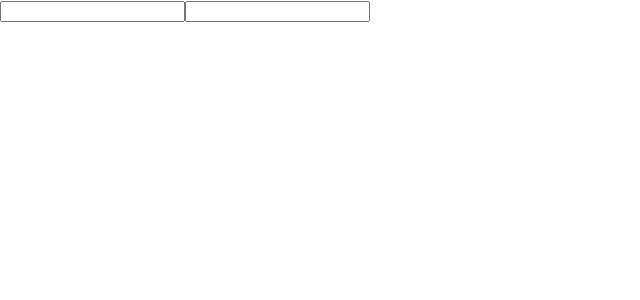
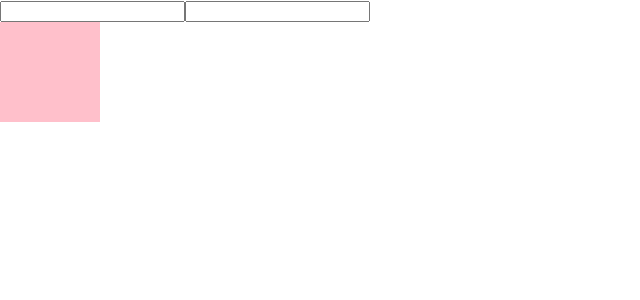
Before and after one commit to NewBean0312/react-test, a React (Create React App) app: page / in a window 1280 px wide. Shown: the top 300 px of the page, without its empty margins (0-640 px from the left). Built offline with nearby package versions, Linux system fonts and the light colour scheme.

Commit message:
ContextEx

```diff
--- a/src/App.js
+++ b/src/App.js
@@ -1,10 +1,12 @@
 import React from "react";
-import Counter from "./Counter";
+import EffectEx from "./EffectEx";
+import ContextEx from "./ContextEx";
 
 const App = () => {
   return (
     <>
-      <Counter />
+      <EffectEx />
+      <ContextEx />
     </>
   );
 };
--- /dev/null
+++ b/src/ContextEx.js
@@ -0,0 +1,17 @@
+import React, { createContext, useContext } from "react";
+
+// Context를 사용하여, background의 색을 지정
+const ThemeContext = createContext("pink");
+
+const ContextEx = () => {
+  const theme = useContext(ThemeContext);
+  const style = {
+    width: "100px",
+    height: "100px",
+    background: theme,
+  };
+
+  return <div style={style} />;
+};
+
+export default ContextEx;
--- a/src/Counter.js
+++ b/src/EffectEx.js
@@ -1,6 +1,6 @@
 import React, { useState, useEffect } from "react";
 
-const Counter = () => {
+const EffectEx = () => {
   const [name, setName] = useState("");
   const [nickname, setNickname] = useState("");
 
@@ -34,4 +34,4 @@ const Counter = () => {
   );
 };
 
-export default Counter;
+export default EffectEx;
```
